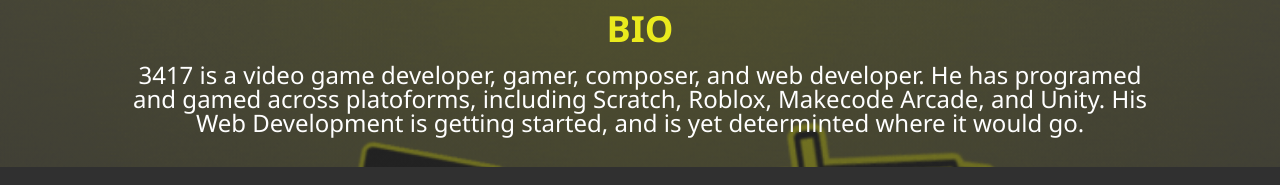
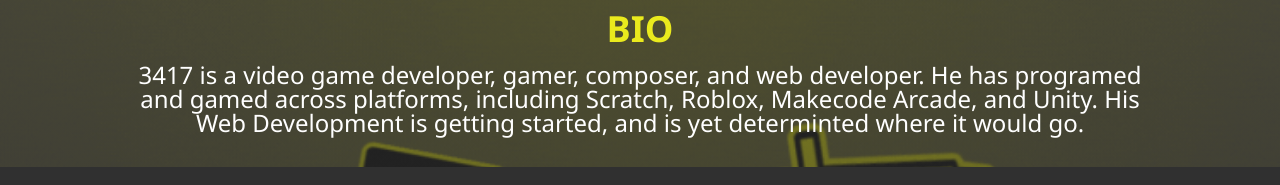
Before and after one commit to Supermario3417/portfolio, a plain HTML site: page about.html in a window 1280 px wide. Shown: the part 233-418 px from the top of the page. Drawn offline with Linux system fonts and the light colour scheme.

Commit message:
Update and Upload

```diff
--- a/about.html
+++ b/about.html
@@ -6,6 +6,7 @@
     <meta http-equiv="X-UA-Compatible" content="ie=edge">
     <link rel="stylesheet" href="css/main.css">
     <title>About 3417</title>
+    <link rel="shortcut icon" href="./img/3417.ico" type="image/x-icon" />
 </head>
 <body>
     <header>
@@ -44,7 +45,7 @@
             <div class="about_bio-image">
                 <div class="about_bio">
                     <h2 class="text-secondary">BIO</h2>
-                    <p>3417 is a video game developer, gamer, composer, and web developer. He has programed and gamed across platoforms, including Scratch, Roblox, Makecode Arcade, and Unity. His Web Development is getting started, and is yet determinted where it would go.</p>
+                    <p>3417 is a video game developer, gamer, composer, and web developer. He has programed and gamed across platforms, including Scratch, Roblox, Makecode Arcade, and Unity. His Web Development is getting started, and is yet determinted where it would go.</p>
                 </div>
             </div>
             <div class="activities">
```
Also changed, not shown: contact.html (+1 -0 lines), index.html (+1 -0 lines), projects.html (+1 -0 lines), img/3417.ico (added).
